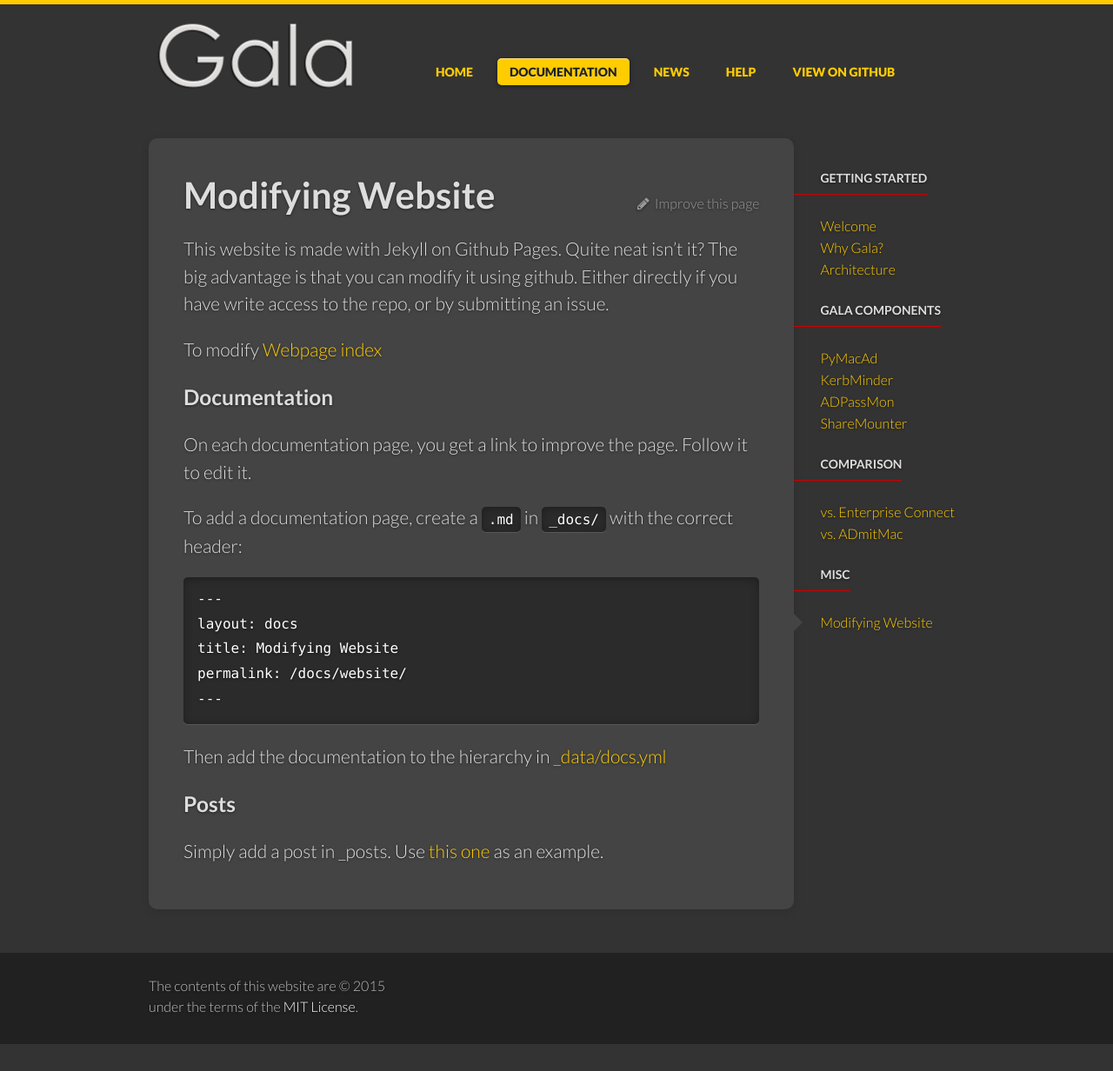
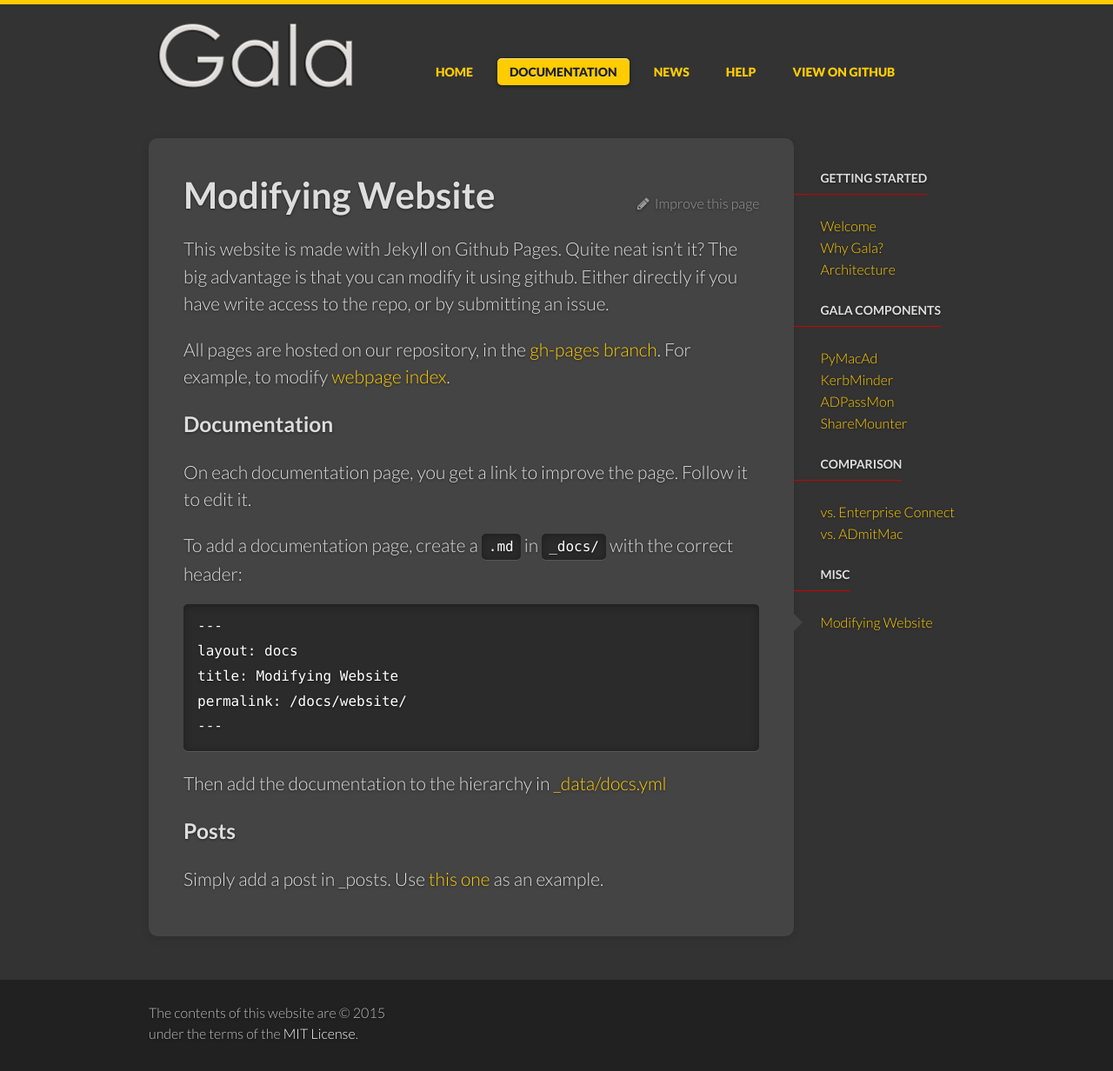
Before and after one commit to Shufflepuck/Gala, a Jekyll site: the page built from _docs/website.md, in a window 1280 px wide. Shown: the whole page at 87% size. Built offline with Jekyll 4.4.1, drawn with Linux system fonts in a browser that asks for light colours; before the commit the page ends 1201 px from its top, so only the background shows below that.

Commit message:
Update website.md

```diff
--- a/_docs/website.md
+++ b/_docs/website.md
@@ -6,7 +6,8 @@ permalink: /docs/website/
 
 This website is made with Jekyll on Github Pages. Quite neat isn't it? The big advantage is that you can modify it using github. Either directly if you have write access to the repo, or by submitting an issue.
 
-To modify [Webpage index](https://github.com/Shufflepuck/Gala/blob/gh-pages/index.html)
+All pages are hosted on our repository, in the [gh-pages branch](https://github.com/Shufflepuck/Gala/tree/gh-pages).
+For example, to modify [webpage index](https://github.com/Shufflepuck/Gala/blob/gh-pages/index.html).
 
 ### Documentation
 
```
